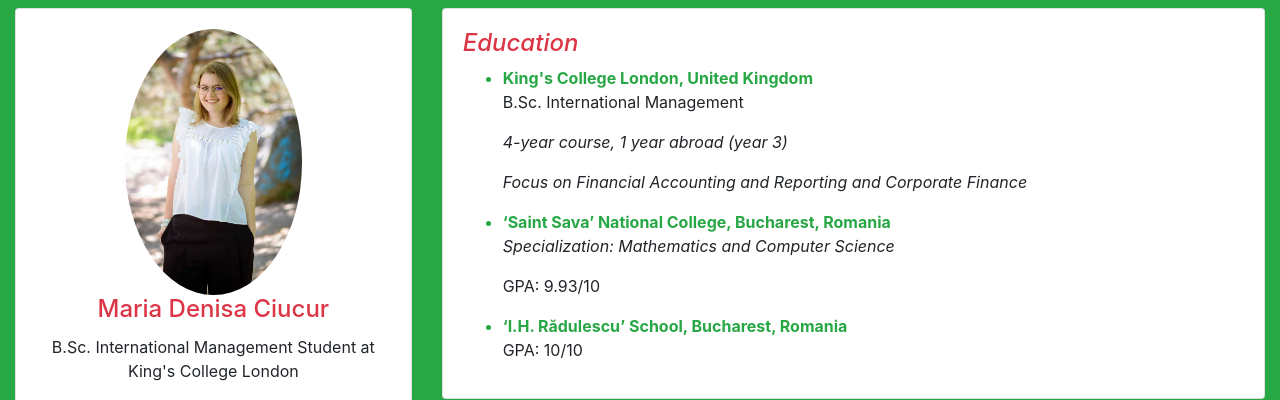
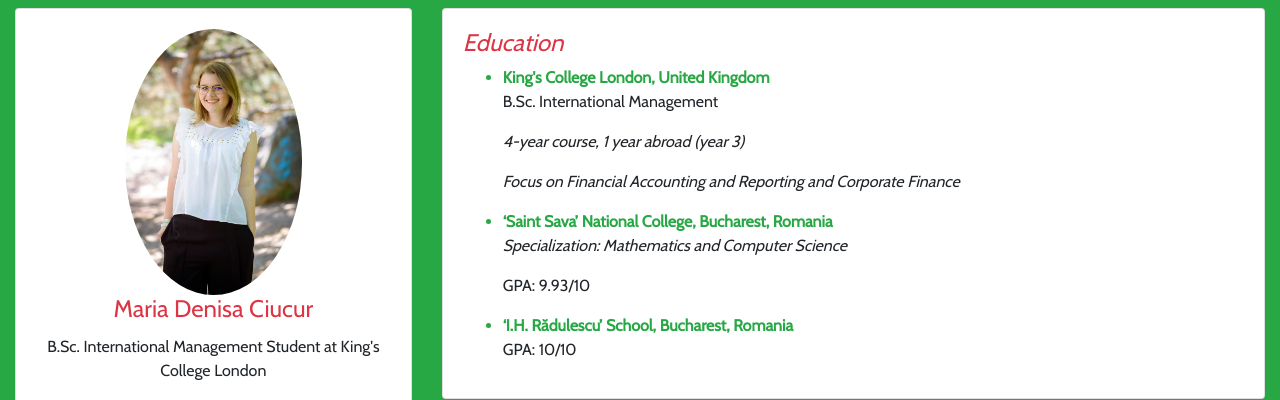
Before and after one commit to mariaciucur/mariaciucur.github.io, a plain HTML site: page index.html in a window 1280 px wide. Shown: the part 56-456 px from the top of the page. Drawn offline with nearby package versions, Linux system fonts and the light colour scheme.

Commit message:
Commit 4

```diff
--- /dev/null
+++ b/css/style.css
@@ -0,0 +1,3 @@
+body {
+	font-family: 'Cabin', sans-serif;
+}
--- a/index.html
+++ b/index.html
@@ -1,14 +1,18 @@
 <!DOCTYPE html>
 <html>
 <head>
+	<meta name="viewport" content="width=device-width, initial-scale=1">
 	<title class="font-weight-bold">Maria Denisa Ciucur-Portfolio</title>
 	<link rel="stylesheet" href="https://stackpath.bootstrapcdn.com/bootstrap/4.1.3/css/bootstrap.min.css" integrity="sha384-MCw98/SFnGE8fJT3GXwEOngsV7Zt27NXFoaoApmYm81iuXoPkFOJwJ8ERdknLPMO" crossorigin="anonymous">
 	<link rel="stylesheet" href="https://use.fontawesome.com/releases/v5.5.0/css/all.css" integrity="sha384-B4dIYHKNBt8Bc12p+WXckhzcICo0wtJAoU8YZTY5qE0Id1GSseTk6S+L3BlXeVIU" crossorigin="anonymous">
+	<link href="https://fonts.googleapis.com/css?family=Cabin" rel="stylesheet">
+	<link rel="stylesheet" href="https://cdnjs.cloudflare.com/ajax/libs/animate.css/3.7.0/animate.min.css">
+	<link rel="stylesheet" type="text/css" href="css/style.css">
 	<script src="https://code.jquery.com/jquery-3.3.1.slim.min.js" integrity="sha384-q8i/X+965DzO0rT7abK41JStQIAqVgRVzpbzo5smXKp4YfRvH+8abtTE1Pi6jizo" crossorigin="anonymous"></script>
 	<script src="https://cdnjs.cloudflare.com/ajax/libs/popper.js/1.14.3/umd/popper.min.js" integrity="sha384-ZMP7rVo3mIykV+2+9J3UJ46jBk0WLaUAdn689aCwoqbBJiSnjAK/l8WvCWPIPm49" crossorigin="anonymous"></script>
 	<script src="https://stackpath.bootstrapcdn.com/bootstrap/4.1.3/js/bootstrap.min.js" integrity="sha384-ChfqqxuZUCnJSK3+MXmPNIyE6ZbWh2IMqE241rYiqJxyMiZ6OW/JmZQ5stwEULTy" crossorigin="anonymous"></script>
 </head>
-<body>
+<body class="animated fadeInLeft">
 	<nav class="navbar navbar-expand-lg navbar-light bg-danger">
   		<a class="navbar-brand text-white font-weight-bold" href="#">Maria Denisa Ciucur</a>
   		<button class="navbar-toggler" type="button" data-toggle="collapse" data-target="#navbarNav" aria-controls="navbarNav" aria-expanded="false" aria-label="Toggle navigation">
```
Also changed, not shown: projects.html (+4 -0 lines).
